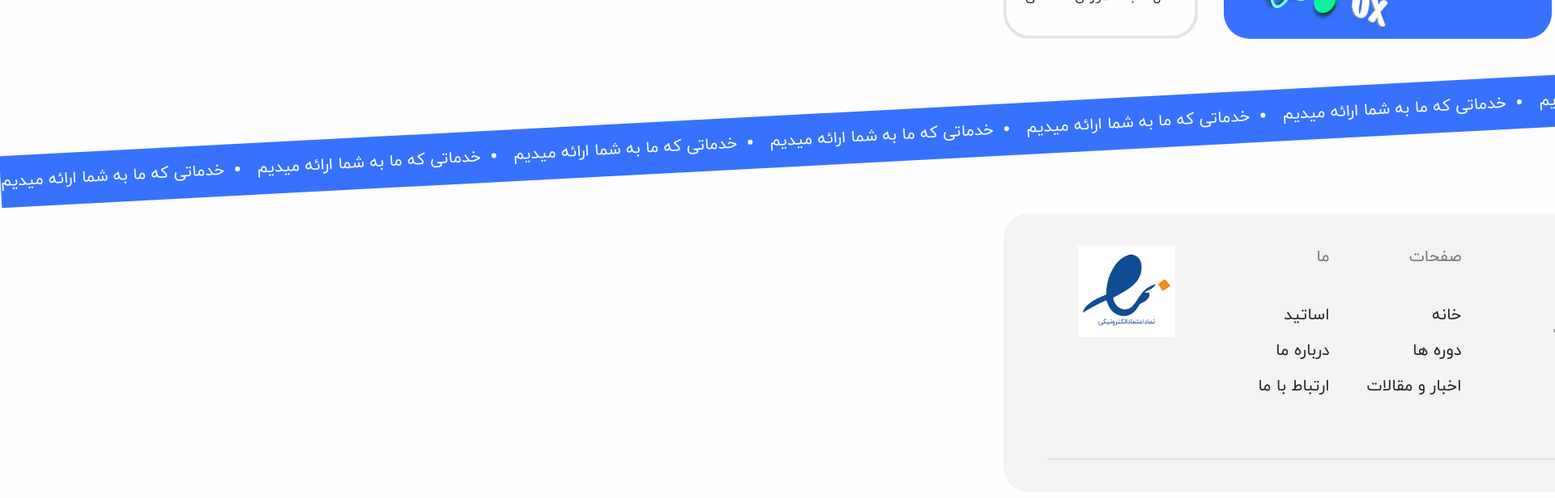
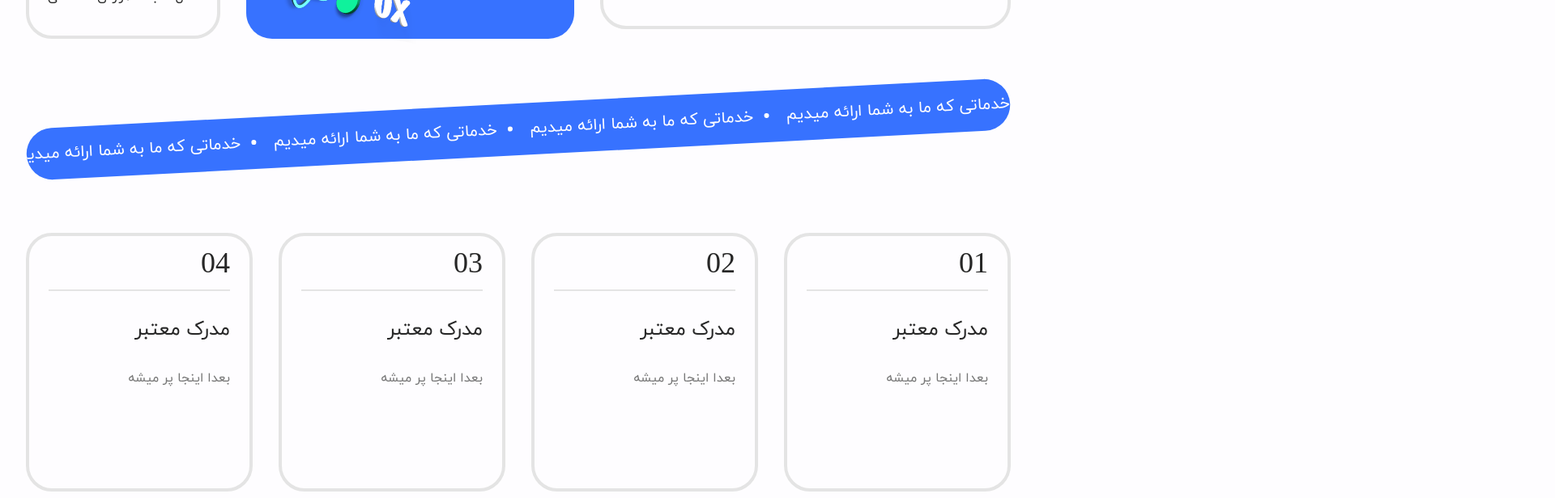
Before and after one commit to academy-react-summer1403/finalTaskAbSquad, a React (Vite) app: page / in a window 1280 px wide. Shown: the part 740-1356 px from the top of the page at 81% size, 1920 px wide, since content can reach past the window. Built offline with nearby package versions, Linux system fonts and the light colour scheme.

Commit message:
Made The Licene component

```diff
--- a/src/Screens/Landing/LandingPage.jsx
+++ b/src/Screens/Landing/LandingPage.jsx
@@ -14,7 +14,7 @@ const LandingPage = () => {
       />
       <QuickAccess />
       <BlueStrap />
-      {/* <Licences /> */}
+      <Licences />
     </div>
   );
 };
--- a/src/components/Landing/BlueStrap/index.jsx
+++ b/src/components/Landing/BlueStrap/index.jsx
@@ -2,8 +2,8 @@ import React from "react";
 const BlueStrap = () => {
   return (
     <>
-      <div className="animate__animated animate__bounceIn relative h-24  sm:text-xl">
-        <ul className="flex flex-row gap-x-10 justify-start items-center text-primaryWhite bg-primaryBlue absolute -right-10  list-disc text-nowrap h-16 rotate-[3deg]  sm:rotate-[-3deg]">
+      <div className="h-24 relative sm:text-xl ">
+        <ul className="flex flex-row gap-x-10 justify-start items-center text-primaryWhite bg-primaryBlue  list-disc text-nowrap h-16 rotate-[3deg]  sm:rotate-[-3deg] overflow-hidden rounded-full">
           <li>خدماتی که ما به شما ارائه میدیم</li>
           <li>خدماتی که ما به شما ارائه میدیم</li>
           <li>خدماتی که ما به شما ارائه میدیم</li>
--- a/src/components/Landing/Licences/index.jsx
+++ b/src/components/Landing/Licences/index.jsx
@@ -1,7 +1,27 @@
 import React from "react";
-
+import { LicencesVal } from "../../utilities/Licences/licences.utils.js";
 const Licences = () => {
-  return <div className="w-full my-20 h-10">index</div>;
+  return (
+    <>
+      {/* Container */}
+      <div className="grid grid-cols-1 mt-16 gap-8 sm:grid-cols-4">
+        {LicencesVal.map((it, index) => {
+          return (
+            <div
+              key={index}
+              className="flex flex-col grayBox h-80 px-6 pt-4 gap-8"
+            >
+              <h1 className="text-4xl relative pb-3 after:content-[' '] after:border after:border-solid after:border-primaryGray after:absolute after:right-0 after:bottom-0  after:w-full sm:text-4xl">
+                {it.number}
+              </h1>
+              <h1 className="text-2xl"> {it.licences}</h1>
+              <h3 className="text-base text-fontGray">{it.desc}</h3>
+            </div>
+          );
+        })}
+      </div>
+    </>
+  );
 };
 
 export default Licences;
--- /dev/null
+++ b/src/components/utilities/Licences/licences.utils.js
@@ -0,0 +1,6 @@
+export const LicencesVal = [
+  { number: "01", licences: "مدرک معتبر", desc: "بعدا اینجا پر میشه" },
+  { number: "02", licences: "مدرک معتبر", desc: "بعدا اینجا پر میشه" },
+  { number: "03", licences: "مدرک معتبر", desc: "بعدا اینجا پر میشه" },
+  { number: "04", licences: "مدرک معتبر", desc: "بعدا اینجا پر میشه" },
+];
```
